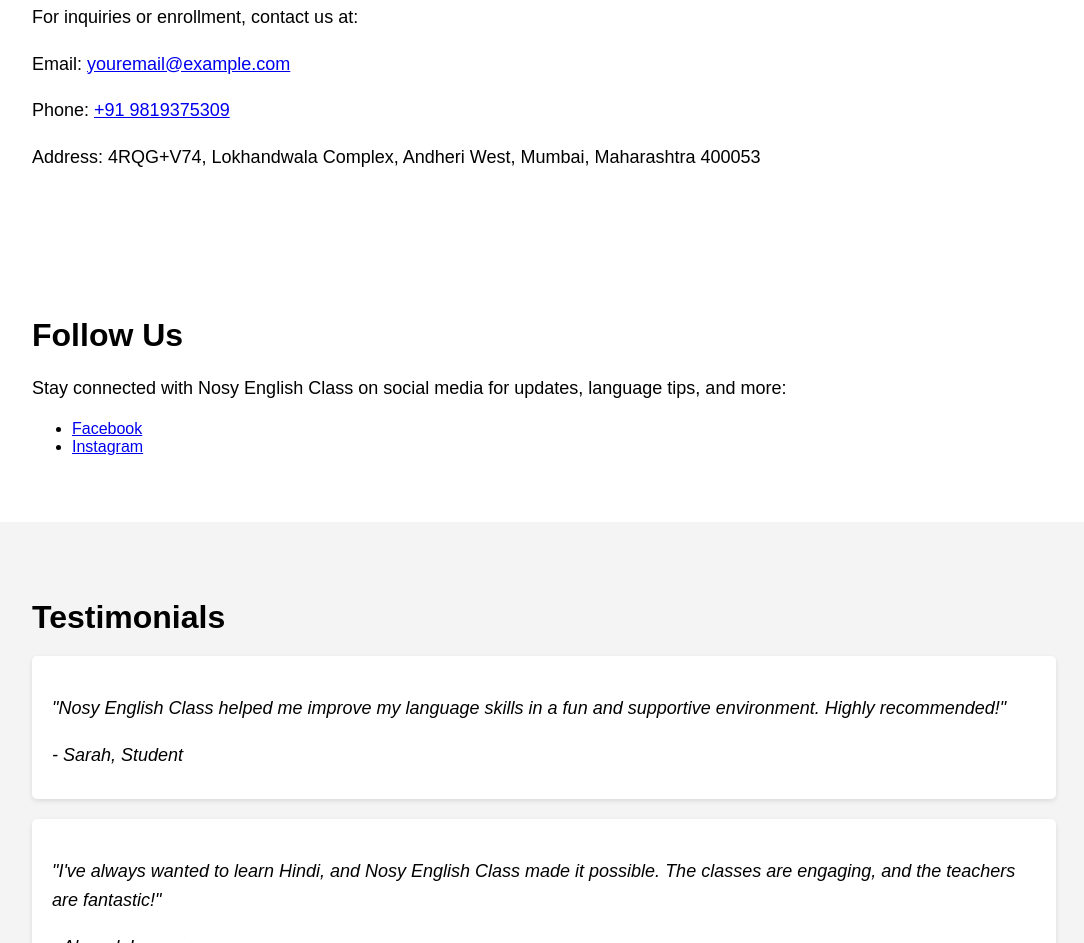
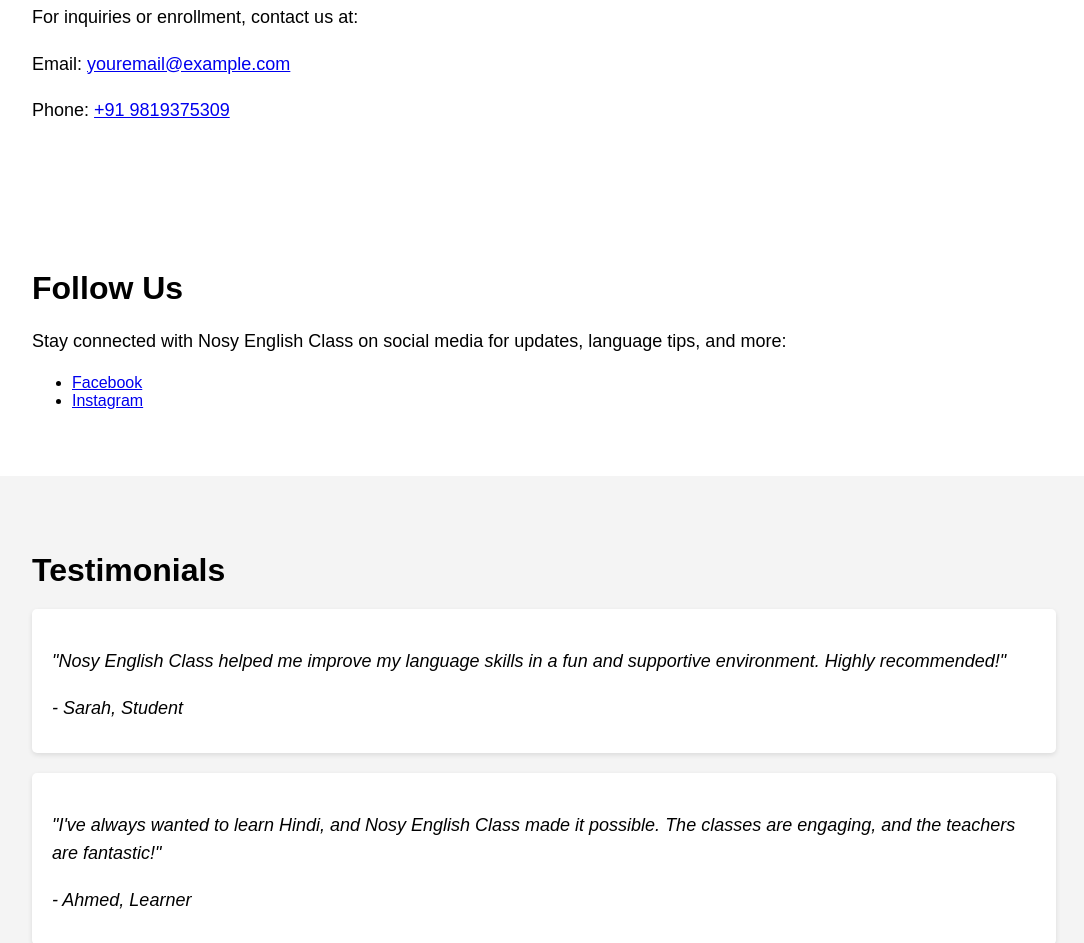
Before and after one commit to orybossman/nosy-english-class, a plain HTML site: page index.html in a window 1280 px wide. Shown: the part 1973-2916 px from the top of the page, without its empty margins (96-1180 px from the left). Drawn offline with Linux system fonts and the light colour scheme.

Commit message:
index.html

```diff
--- a/index.html
+++ b/index.html
@@ -63,7 +63,6 @@
         <p>For inquiries or enrollment, contact us at:</p>
         <p>Email: <a href="mailto:youremail@example.com">youremail@example.com</a></p>
         <p>Phone: <a href="tel:+919819375309">+91 9819375309</a></p>
-        <p>Address: 4RQG+V74, Lokhandwala Complex, Andheri West, Mumbai, Maharashtra 400053</p>
     </div>
 </section>
 
```
